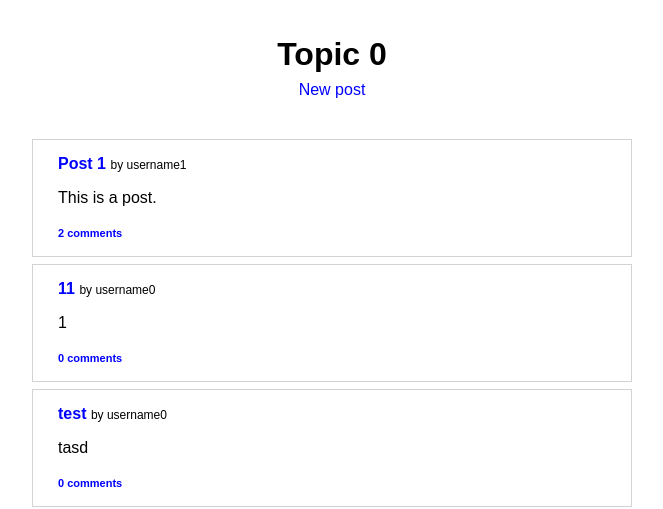
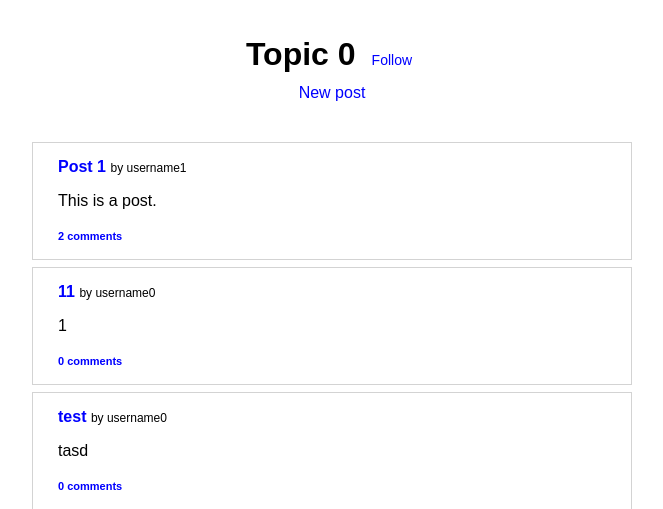
Before and after one commit to lugrao/cs5w-django-forum, a Django app: a page that uses forum/templates/forum/topic.html in a window 1280 px wide. Shown: the part 141-650 px from the top of the page, without its empty margins (308-971 px from the left). Run offline with Django 3.2, Linux system fonts and the light colour scheme; a user stored in the database is signed in; data comes from the database, SQL or seed files in the repository; both versions use the stored data as it was after the commit.

Commit message:
add follow-unfollow topic feature

```diff
--- a/forum/static/forum/topic.css
+++ b/forum/static/forum/topic.css
@@ -1,8 +1,24 @@
 h1 {
-    margin-bottom: 8px;
+    margin-bottom: 11px;
 }
 
 #topic > p {
     margin: 0 0 40px;
     text-align: center;
 }
+
+#topic-name {
+    display: flex;
+    align-items: baseline;
+    gap: 10px;
+    justify-content: center;
+}
+
+.follow-unfollow input {
+    display: inline;
+    border: none;
+    background-color: white;
+    color: blue;
+    font-size: 14px;
+    cursor: pointer;
+}
--- a/forum/templates/forum/topic.html
+++ b/forum/templates/forum/topic.html
@@ -12,7 +12,19 @@
 
     {% if posts %}
             <div id="topic">
-                <h1>{{ topic.name }}</h1>
+                <div id="topic-name">
+                    <h1>{{ topic.name }}</h1>
+                    {% if user.is_authenticated %}
+                        <form class="follow-unfollow" action="{% url 'topic' topic.name %}" method="post">
+                            {% csrf_token %}
+                            {% if user_is_follower %}
+                                <input name="unfollow" type="submit" value="Unfollow">
+                            {% else %}
+                                <input name="follow" type="submit" value="Follow">
+                            {% endif %}
+                        </form>
+                    {% endif %}
+                </div>
                 {% if user.is_authenticated%}
                     <p><a href="{% url 'new_post' topic.name %}">New post</a></p>
                 {% endif %}
--- a/forum/util.py
+++ b/forum/util.py
@@ -21,7 +21,7 @@ def parse_posts(all_posts, user):
     return posts
 
 
-def parse_topics(all_topics):
+def parse_topics(all_topics, user):
     topics = []
 
     for topic in all_topics:
--- a/forum/views.py
+++ b/forum/views.py
@@ -72,11 +72,40 @@ def topic(request, topic_name):
         return render(request, "forum/topic.html", {
             "message": "This topic doesn't exist."
         })
+
     all_posts = topic.posts.all()
     posts = parse_posts(all_posts, request.user)
+
+    # Check if authenticated user is a follower
+    user_is_follower = None
+    if request.user.is_authenticated:
+        user_is_follower = bool(Follow_Topic.objects.filter(
+            follower=request.user.id, following=topic.id).all())
+
+    # Handle follow and unfollow
+    if request.method == "POST":
+        try:
+            request.POST["follow"]
+            new_follow = Follow_Topic(
+                follower=request.user, following=topic)
+            new_follow.save()
+            return HttpResponseRedirect(request.path_info)
+        except KeyError:
+            pass
+
+        try:
+            request.POST["unfollow"]
+            follow = Follow_Topic.objects.get(
+                follower=request.user, following=topic)
+            follow.delete()
+            return HttpResponseRedirect(request.path_info)
+        except KeyError:
+            pass
+
     return render(request, "forum/topic.html", {
         "topic": topic,
-        "posts": posts
+        "posts": posts,
+        "user_is_follower": user_is_follower
     })
 
 
```
Also changed, not shown: db.sqlite3.
